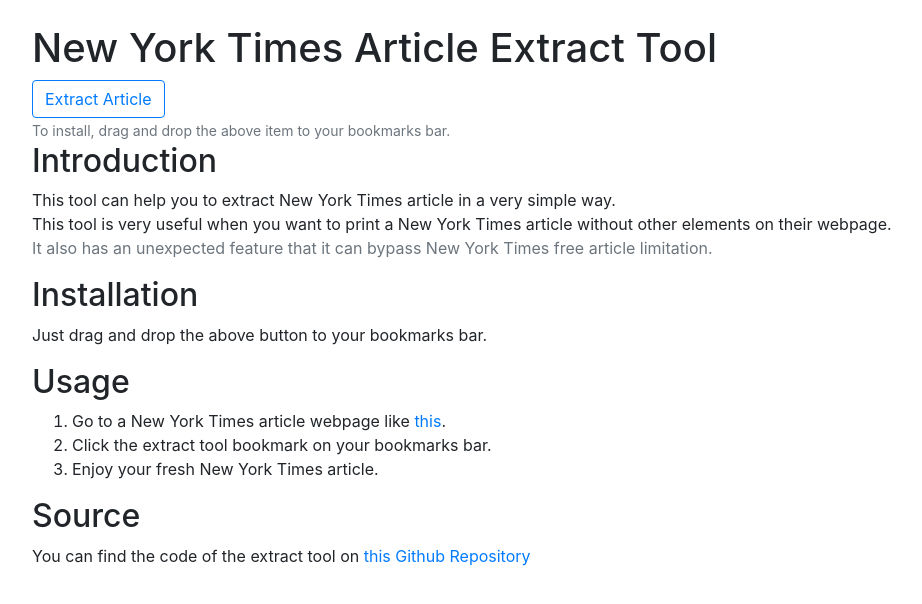
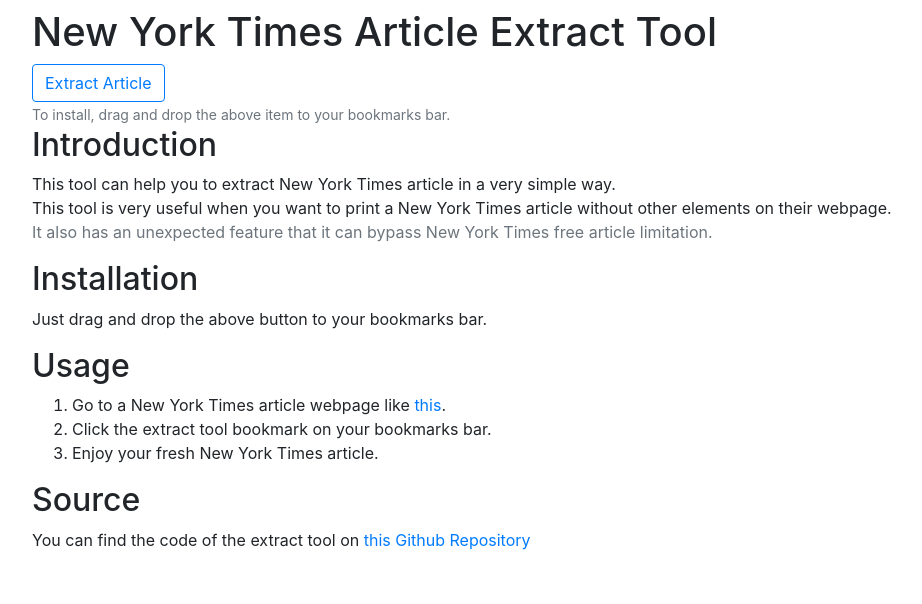
Before and after one commit to JacobLinCool/New-York-Times-Article-Extract-Tool, a plain HTML site: page index.html in a window 1280 px wide. Shown: the whole page, without its empty margins (53-975 px from the left). Drawn offline with nearby package versions, Linux system fonts and the light colour scheme.

Commit message:
Update index.html

```diff
--- a/index.html
+++ b/index.html
@@ -7,8 +7,7 @@
     <link rel="stylesheet" href="https://bootswatch.com/_vendor/bootstrap/dist/css/bootstrap.min.css">
   </head>
   <body>
-    <div class="container">
-      <br>
+    <div class="container mt-2">
       <h1>New York Times Article Extract Tool</h1>
       <a id="tool" class="btn btn-outline-primary">Extract Article</a> <br>
       <small class="text-muted">To install, drag and drop the above item to your bookmarks bar.</small> <br>
```
